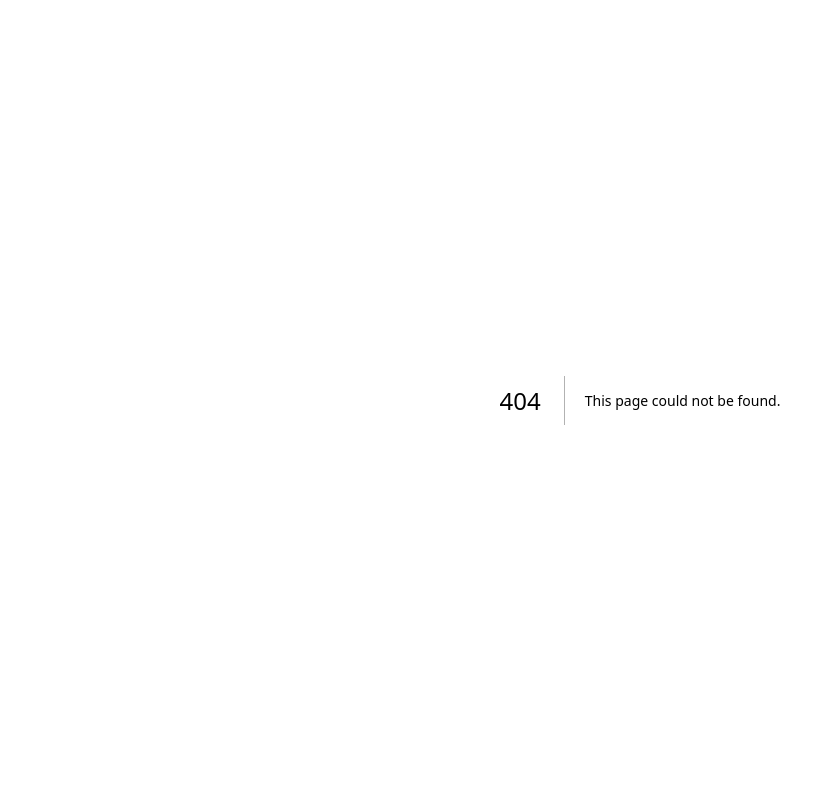
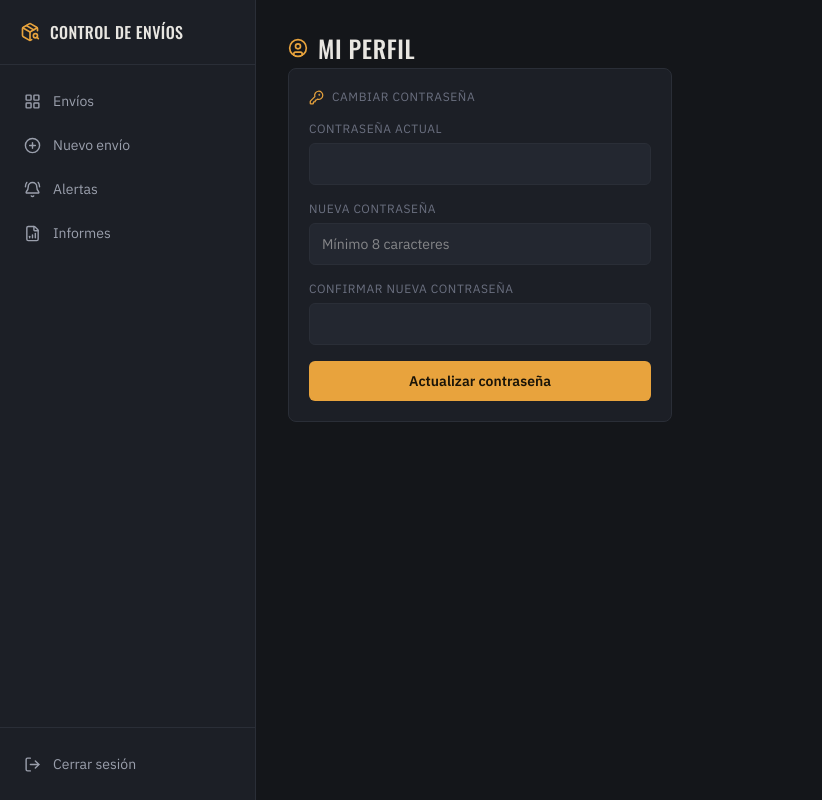
Before and after one commit to Minikeko/APP-INCIDENCIAS-INTENTO-2, a Next.js app: page /perfil in a window 1280 px wide. Before the commit this address had no page. Shown: the whole page, without its empty margins (0-822 px from the left). Built offline with nearby package versions, Linux system fonts and the light colour scheme; no server answers.

Commit message:
Add files via upload

```diff
--- /dev/null
+++ b/app/(panel)/perfil/page.tsx
@@ -0,0 +1,144 @@
+"use client";
+
+import { useEffect, useState } from "react";
+import { KeyRound, UserCircle } from "lucide-react";
+import toast from "react-hot-toast";
+
+interface SessionUser {
+  email: string;
+  nombre: string;
+  role: "ADMIN" | "OPERADOR";
+}
+
+export default function PerfilPage() {
+  const [user, setUser] = useState<SessionUser | null>(null);
+  const [passwordActual, setPasswordActual] = useState("");
+  const [passwordNueva, setPasswordNueva] = useState("");
+  const [confirmarPassword, setConfirmarPassword] = useState("");
+  const [guardando, setGuardando] = useState(false);
+
+  useEffect(() => {
+    let activo = true;
+    (async () => {
+      const res = await fetch("/api/auth/me");
+      const data = await res.json();
+      if (activo) setUser(data.user);
+    })();
+    return () => {
+      activo = false;
+    };
+  }, []);
+
+  async function handleSubmit(e: React.FormEvent) {
+    e.preventDefault();
+
+    if (passwordNueva !== confirmarPassword) {
+      toast.error("Las contraseñas nuevas no coinciden");
+      return;
+    }
+    if (passwordNueva.length < 8) {
+      toast.error("La nueva contraseña debe tener al menos 8 caracteres");
+      return;
+    }
+
+    setGuardando(true);
+    try {
+      const res = await fetch("/api/usuarios/cambiar-password", {
+        method: "POST",
+        headers: { "Content-Type": "application/json" },
+        body: JSON.stringify({ passwordActual, passwordNueva }),
+      });
+      const data = await res.json();
+      if (!res.ok) {
+        toast.error(data.error || "Error al cambiar la contraseña");
+      } else {
+        toast.success("Contraseña actualizada correctamente");
+        setPasswordActual("");
+        setPasswordNueva("");
+        setConfirmarPassword("");
+      }
+    } finally {
+      setGuardando(false);
+    }
+  }
+
+  return (
+    <div className="p-8 max-w-md">
+      <div className="flex items-center gap-2.5 mb-1">
+        <UserCircle size={20} style={{ color: "var(--accent)" }} />
+        <h1 className="font-display text-2xl uppercase tracking-wide text-[var(--text-primary)]">
+          Mi perfil
+        </h1>
+      </div>
+      {user && (
+        <p className="text-sm text-[var(--text-secondary)] mb-6">
+          {user.nombre} · {user.email}
+        </p>
+      )}
+
+      <section className="bg-[var(--bg-panel)] border border-[var(--border-subtle)] rounded-lg p-5">
+        <div className="flex items-center gap-2 mb-4">
+          <KeyRound size={15} style={{ color: "var(--accent)" }} />
+          <h2 className="text-xs uppercase tracking-wider text-[var(--text-muted)]">
+            Cambiar contraseña
+          </h2>
+        </div>
+
+        <form onSubmit={handleSubmit} className="space-y-4">
+          <div>
+            <label className="block text-xs uppercase tracking-wider text-[var(--text-muted)] mb-1.5">
+              Contraseña actual
+            </label>
+            <input
+              required
+              type="password"
+              autoComplete="current-password"
+              value={passwordActual}
+              onChange={(e) => setPasswordActual(e.target.value)}
+              className="w-full bg-[var(--bg-panel-raised)] border border-[var(--border-strong)] rounded-md px-3 py-2.5 text-sm text-[var(--text-primary)] focus:border-[var(--accent)] transition-colors"
+            />
+          </div>
+
+          <div>
+            <label className="block text-xs uppercase tracking-wider text-[var(--text-muted)] mb-1.5">
+              Nueva contraseña
+            </label>
+            <input
+              required
+              type="password"
+              minLength={8}
+              autoComplete="new-password"
+              value={passwordNueva}
+              onChange={(e) => setPasswordNueva(e.target.value)}
+              className="w-full bg-[var(--bg-panel-raised)] border border-[var(--border-strong)] rounded-md px-3 py-2.5 text-sm text-[var(--text-primary)] focus:border-[var(--accent)] transition-colors"
+              placeholder="Mínimo 8 caracteres"
+            />
+          </div>
+
+          <div>
+            <label className="block text-xs uppercase tracking-wider text-[var(--text-muted)] mb-1.5">
+              Confirmar nueva contraseña
+            </label>
+            <input
+              required
+              type="password"
+              minLength={8}
+              autoComplete="new-password"
+              value={confirmarPassword}
+              onChange={(e) => setConfirmarPassword(e.target.value)}
+              className="w-full bg-[var(--bg-panel-raised)] border border-[var(--border-strong)] rounded-md px-3 py-2.5 text-sm text-[var(--text-primary)] focus:border-[var(--accent)] transition-colors"
+            />
+          </div>
+
+          <button
+            type="submit"
+            disabled={guardando}
+            className="w-full bg-[var(--accent)] hover:bg-[var(--accent-hover)] disabled:opacity-60 text-[#1a1408] font-semibold text-sm rounded-md py-2.5 transition-colors"
+          >
+            {guardando ? "Guardando..." : "Actualizar contraseña"}
+          </button>
+        </form>
+      </section>
+    </div>
+  );
+}
--- /dev/null
+++ b/app/api/usuarios/cambiar-password/route.ts
@@ -0,0 +1,54 @@
+import { NextRequest, NextResponse } from "next/server";
+import { prisma } from "@/lib/prisma";
+import { requireUser } from "@/lib/session";
+import { handleApiError } from "@/lib/api-error";
+import { hashPassword, verifyPassword } from "@/lib/auth";
+
+// POST /api/usuarios/cambiar-password — el usuario autenticado cambia su propia contraseña
+export async function POST(req: NextRequest) {
+  try {
+    const session = await requireUser();
+    const { passwordActual, passwordNueva } = await req.json();
+
+    if (!passwordActual || !passwordNueva) {
+      return NextResponse.json(
+        { error: "Debes indicar tu contraseña actual y la nueva" },
+        { status: 400 }
+      );
+    }
+
+    if (passwordNueva.length < 8) {
+      return NextResponse.json(
+        { error: "La nueva contraseña debe tener al menos 8 caracteres" },
+        { status: 400 }
+      );
+    }
+
+    const usuario = await prisma.user.findUnique({
+      where: { id: session.userId },
+    });
+
+    if (!usuario) {
+      return NextResponse.json({ error: "Usuario no encontrado" }, { status: 404 });
+    }
+
+    const passwordCorrecta = await verifyPassword(passwordActual, usuario.passwordHash);
+    if (!passwordCorrecta) {
+      return NextResponse.json(
+        { error: "La contraseña actual no es correcta" },
+        { status: 401 }
+      );
+    }
+
+    const nuevoHash = await hashPassword(passwordNueva);
+
+    await prisma.user.update({
+      where: { id: session.userId },
+      data: { passwordHash: nuevoHash },
+    });
+
+    return NextResponse.json({ ok: true });
+  } catch (error) {
+    return handleApiError(error);
+  }
+}
--- a/components/Sidebar.tsx
+++ b/components/Sidebar.tsx
@@ -33,9 +33,15 @@ export function Sidebar() {
   const [user, setUser] = useState<SessionUser | null>(null);
 
   useEffect(() => {
-    fetch("/api/auth/me")
-      .then((r) => r.json())
-      .then((d) => setUser(d.user));
+    let activo = true;
+    (async () => {
+      const res = await fetch("/api/auth/me");
+      const data = await res.json();
+      if (activo) setUser(data.user);
+    })();
+    return () => {
+      activo = false;
+    };
   }, []);
 
   async function handleLogout() {
@@ -95,14 +101,21 @@ export function Sidebar() {
 
       <div className="px-3 py-4 border-t border-[var(--border-subtle)]">
         {user && (
-          <div className="px-3 mb-3">
+          <Link
+            href="/perfil"
+            className={`block px-3 py-2 mb-1 rounded-md transition-colors ${
+              pathname.startsWith("/perfil")
+                ? "bg-[var(--accent-dim)]"
+                : "hover:bg-[var(--bg-panel-raised)]"
+            }`}
+          >
             <p className="text-sm text-[var(--text-primary)] font-medium truncate">
               {user.nombre}
             </p>
             <p className="text-xs text-[var(--text-muted)] truncate">
-              {user.role === "ADMIN" ? "Administrador" : "Operador"}
+              {user.role === "ADMIN" ? "Administrador" : "Operador"} · Editar perfil
             </p>
-          </div>
+          </Link>
         )}
         <button
           onClick={handleLogout}
```
